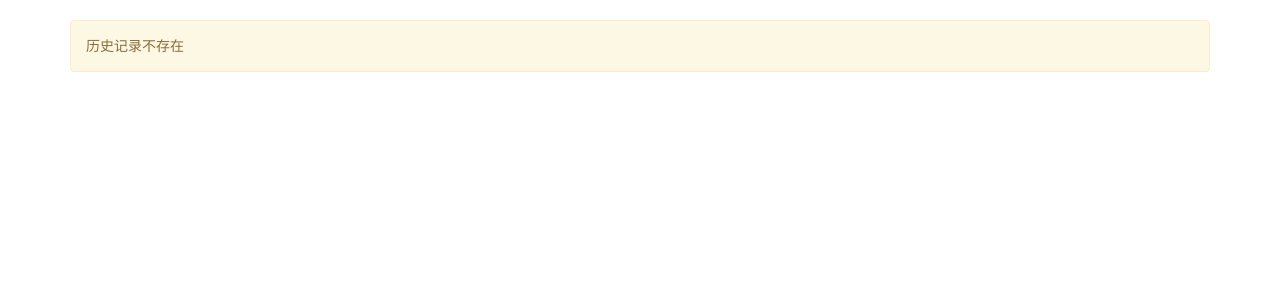
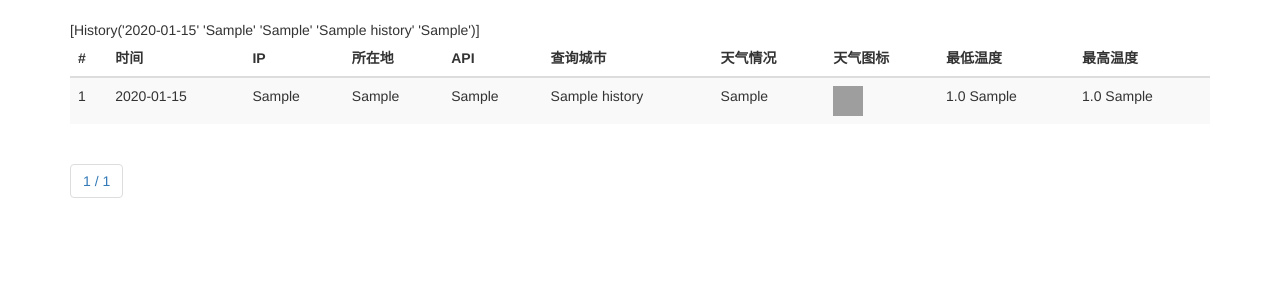
Before and after one commit to gzMichael/weatheronline, a Flask app: page /history in a window 1280 px wide. Shown: the part 102-402 px from the top of the page. Run offline with Flask 2, Linux system fonts and the light colour scheme; tables that the repository leaves empty hold one stand-in row (values such as "Sample post"); some libraries are stand-ins or nearby versions; grey boxes are pictures that could not be loaded.

Commit message:
update views

```diff
--- a/app/templates/history.html
+++ b/app/templates/history.html
@@ -22,7 +22,8 @@
         {{ message[1] }}
     </div>
 {% endfor %}
-{% if history_not_empty == True %}
+{% if history %}
+{{ history }}
 <table class="table table-striped">
             <thead>
             <tr>
--- a/app/templates/index.html
+++ b/app/templates/index.html
@@ -33,7 +33,7 @@
         提示：输入中文将调用心知天气，查询国内城市天气；输入英文将调用OpenWeatherMap，查询全球城市天气。<p>
         {% if weather %}
         {% if weather['status_code'] == '200' %}
-        <b>{{city_name}} </b>的天气情况如下：
+        <p>{{city_name}} </p>的天气情况如下：
         <table class="table table-striped">
             <tbody>
                 <tr align="center" valign="middle">
--- a/app/views.py
+++ b/app/views.py
@@ -98,15 +98,12 @@ def index():
 @app.route('/history')
 @app.route('/history/<int:page>')
 def history(page = 1):
-    history = History.query.order_by(db.desc(History.id))
-    pagination = history.paginate(page, RECORDS_PER_PAGE, False)
+    history = History.query.all()
+    pagination = History.query.order_by(db.desc(History.id)).paginate(page, RECORDS_PER_PAGE, False)
     records = pagination.items
-    history_not_empty = True
-    if not history is None:
+    if not history:
        flash(u'历史记录不存在', 'warning')
-       history_not_empty = False
-    return render_template('history.html', history_not_empty=history_not_empty,
-        pagination=pagination, records=records)
+    return render_template('history.html', history=history, pagination=pagination, records=records)
 
 @app.route('/about')
 def about():
```
